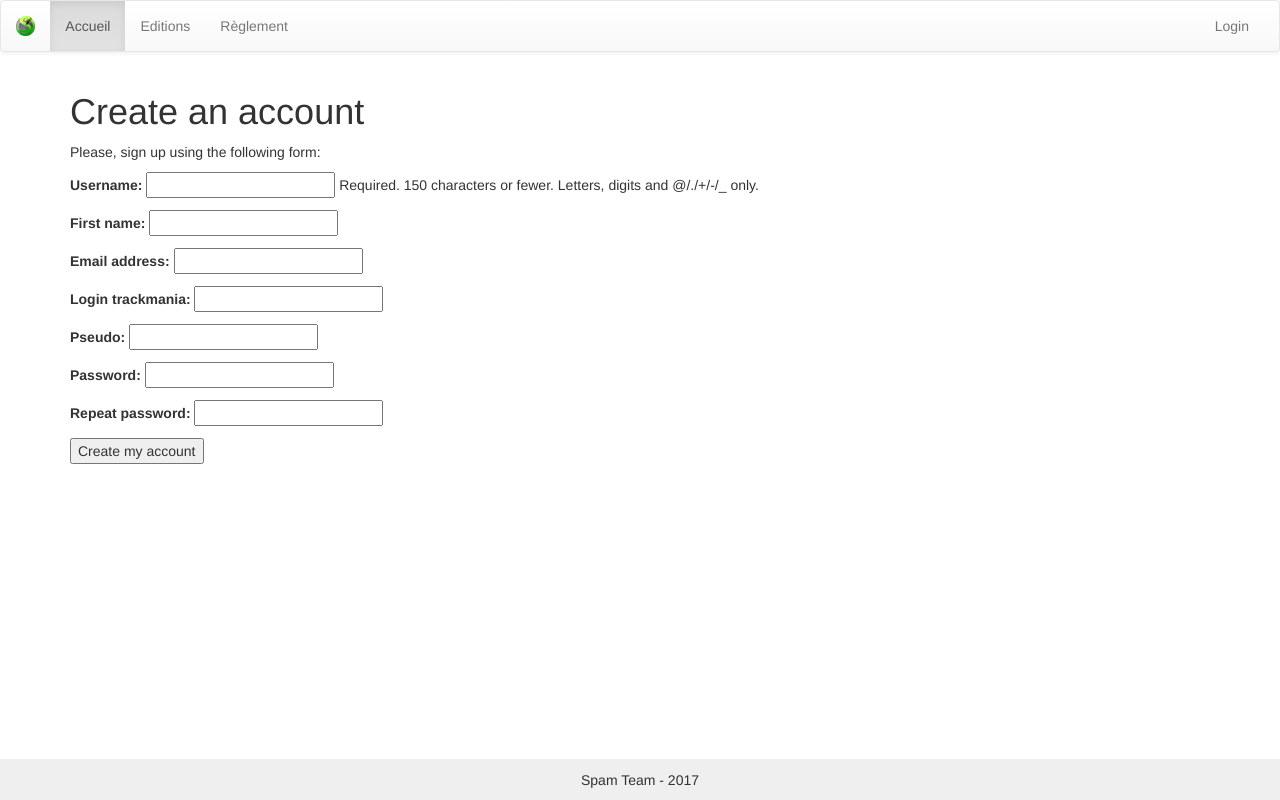
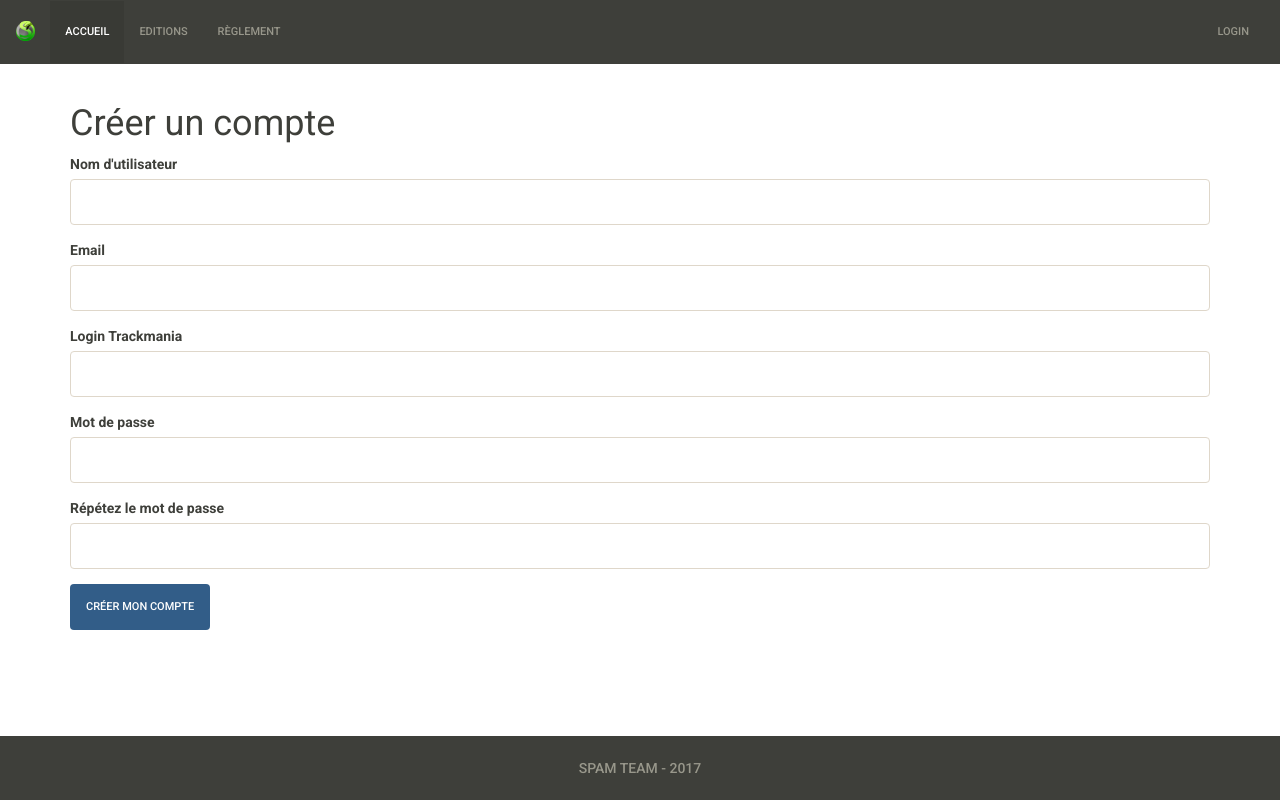
Before and after one commit to fjouatte/spc, a Django app: page /register/ in a window 1280 px wide. Run offline with Django 3.2, Linux system fonts and the light colour scheme; some libraries are stand-ins or nearby versions.

Commit message:
many changes

```diff
--- a/spc/forms.py
+++ b/spc/forms.py
@@ -2,6 +2,14 @@
 from django.contrib import admin
 from spc.models import Rule, User
 from tinymce.widgets import TinyMCE
+
+
+class UnsubscribeForm(forms.Form):
+    edition_id = forms.CharField()
+
+
+class SubscribeForm(forms.Form):
+    edition_id = forms.CharField()
 
 
 class LoginForm(forms.Form):
@@ -15,19 +23,19 @@
 
     class Meta:
         model = User
-        fields = ('username', 'first_name', 'email', 'login_trackmania', 'pseudo')
+        fields = ('username', 'first_name', 'email', 'login_trackmania')
 
     def clean_password2(self):
         cd = self.cleaned_data
         if cd['password'] != cd['password2']:
-            raise forms.ValidationError('Passwords don\'t match.')
+            raise forms.ValidationError('Le mots de passe ne correspondent pas')
         return cd['password2']
 
 
 class UserEditForm(forms.ModelForm):
     class Meta:
         model = User
-        fields = ('first_name', 'last_name', 'email')
+        fields = ('email', 'login_trackmania')
 
 
 class RuleForm(forms.ModelForm):
--- a/spc/models.py
+++ b/spc/models.py
@@ -7,7 +7,6 @@
 
 class User(AbstractUser):
     login_trackmania = models.CharField(max_length=64)
-    pseudo = models.CharField(max_length=64)
 
 
 class Edition(models.Model):
--- a/spc/static/css/custom.css
+++ b/spc/static/css/custom.css
@@ -1,5 +1,9 @@
 .logo {
     height: 100%;
+}
+
+.navbar {
+    border-radius: 0 !important;
 }
 
 html {
@@ -10,19 +14,31 @@
 body {
     position: relative;
     margin: 0;
-    padding-bottom: 8rem;
+    padding-bottom: 12rem;
     min-height: 100%;
-    font-family: "Helvetica Neue", Arial, sans-serif;
+}
+
+.center {
+    display: table-cell;
+    vertical-align: middle;
 }
 
 .footer {
+    height: 64px;
     position: absolute;
     right: 0;
     bottom: 0;
     left: 0;
     padding: 1rem;
-    background-color: #efefef;
+    background-color: #3e3f3a;
     text-align: center;
+    font-family: "Roboto","Helvetica Neue",Helvetica,Arial,sans-serif;
+    font-size: 14px;
+    color: #98978b;
+    text-transform: uppercase;
+    font-weight: 500;
+    display: table;
+    width: 100%;
 }
 
 .joueurs {
@@ -32,7 +48,8 @@
 .box-shadow {
     background-color: white;
     box-shadow: 1px 1px 5px #bbbbbb;
-    padding: 1%;
+    padding: 2%;
+    border-radius: 5px;
 }
 
 .maps {
--- a/spc/templates/spc/base.html
+++ b/spc/templates/spc/base.html
@@ -9,6 +9,7 @@
         <title>Spam Championship</title>
         <link rel="stylesheet" href="http://fonts.googleapis.com/icon?family=Material+Icons">
         <link rel="stylesheet" type="text/css" href="{% static "/css/custom.css" %}">
+        <link rel="stylesheet" type="text/css" href="{% static "/css/bootstrap.min.css" %}">
     </head>
     <body>
     <nav class="navbar navbar-default">
@@ -52,17 +53,12 @@
     </div>
 
     <footer class="footer">
-        <div class="container">
-            <center><span style="vertical-align: middle;">Spam Team - 2017</span></center>
+        <div class="container center">
+            <span>Spam Team - 2017</span></center>
         </div>
     </footer>
 
     <script src="https://ajax.googleapis.com/ajax/libs/jquery/3.1.1/jquery.min.js"></script>
-    <!-- Latest compiled and minified CSS -->
-    <link rel="stylesheet" href="https://maxcdn.bootstrapcdn.com/bootstrap/3.3.7/css/bootstrap.min.css" integrity="sha384-BVYiiSIFeK1dGmJRAkycuHAHRg32OmUcww7on3RYdg4Va+PmSTsz/K68vbdEjh4u" crossorigin="anonymous">
-    <!-- Optional theme -->
-    <link rel="stylesheet" href="https://maxcdn.bootstrapcdn.com/bootstrap/3.3.7/css/bootstrap-theme.min.css" integrity="sha384-rHyoN1iRsVXV4nD0JutlnGaslCJuC7uwjduW9SVrLvRYooPp2bWYgmgJQIXwl/Sp" 		crossorigin="anonymous">
-    <!-- Latest compiled and minified JavaScript -->
     <script src="https://maxcdn.bootstrapcdn.com/bootstrap/3.3.7/js/bootstrap.min.js" integrity="sha384-Tc5IQib027qvyjSMfHjOMaLkfuWVxZxUPnCJA7l2mCWNIpG9mGCD8wGNIcPD7Txa" crossorigin="anonymous"></script>
     </body>
 </html>
--- a/spc/templates/spc/register.html
+++ b/spc/templates/spc/register.html
@@ -1,13 +1,33 @@
 {% extends "spc/base.html" %}
 
-{% block title %}Create an account{% endblock %}
+{% block title %}Créer un compte{% endblock %}
 
 {% block content %}
-    <h1>Create an account</h1>
-    <p>Please, sign up using the following form:</p>
+
+    <h1>Créer un compte</h1>
     <form action="." method="post">
-        {{ user_form.as_p }}
-        {% csrf_token %}
-        <p><input type="submit" value="Create my account"></p>
+	{% csrf_token %}
+        <div class="form-group">
+            <label for="id_username">Nom d'utilisateur</label>
+            <input type="text" id="id_username" class="form-control" name="username"/>
+        </div>
+        <div class="form-group">
+            <label>Email</label>
+            <input type="email" id="id_email" class="form-control" name="email"/>
+        </div>
+	<div class="form-group">
+            <label>Login Trackmania</label>
+            <input type="text" id="id_login_trackmania" class="form-control" name="login_trackmania"/>
+        </div>
+	<div class="form-group">
+            <label>Mot de passe</label>
+            <input type="password" id="id_password" class="form-control" name="password"/>
+        </div>
+	<div class="form-group">
+            <label>Répétez le mot de passe</label>
+            <input type="password" id="id_password2" class="form-control" name="password2"/>
+        </div>
+        <button type="submit" class="btn btn-primary">Créer mon compte</button>
     </form>
+
 {% endblock %}
--- a/spc/views.py
+++ b/spc/views.py
@@ -1,21 +1,51 @@
+# coding: utf-8
+
 from datetime import datetime
 from django.contrib import messages
 from django.contrib.auth import authenticate, login
 from django.contrib.auth.decorators import login_required
 from django.http import HttpResponse
-from django.shortcuts import render
+from django.shortcuts import render, redirect
 from django.views.generic import DetailView
-from spc.forms import LoginForm, UserRegistrationForm, UserEditForm
+from spc.forms import LoginForm, UserRegistrationForm, UserEditForm, SubscribeForm, UnsubscribeForm
 from spc.models import Edition, Rule
 
 
 def home(request):
     return render(request, 'spc/home.html', locals())
 
+@login_required
+def unsubscribe(request):
+    base_return_url = '/edition/'
+    if request.method == 'POST':
+        form = UnsubscribeForm(request.POST)
+        if form.is_valid():
+            cd = form.cleaned_data
+            edition = Edition.objects.get(id=int(cd.get('edition_id')))
+            edition.joueur_ids.remove(request.user.id)
+            edition.save()
+            return redirect(base_return_url+cd.get('edition_id'))
+
+
+@login_required
+def subscribe(request):
+    base_return_url = '/edition/'
+    if request.method == 'POST':
+        form = SubscribeForm(request.POST)
+        if form.is_valid():
+            cd = form.cleaned_data
+            edition = Edition.objects.get(id=int(cd.get('edition_id')))
+            edition.joueur_ids.add(request.user.id)
+            edition.save()
+            return redirect(base_return_url+cd.get('edition_id'))
+
+
 
 def rules(request):
     rule = Rule.objects.filter(active=True)
-    return render(request, 'spc/rules.html', {'rule': rule[0]})
+    if rule:
+        rule = rule[0]
+    return render(request, 'spc/rules.html', {'rule': rule})
 
 
 def editions(request):
@@ -44,9 +74,9 @@
                     login(request, user)
                     return render(request, 'spc/home.html', {})
                 else:
-                    return HttpResponse('Disabled account')
+                    return render(request, 'spc/login.html', {'form': form, 'error': u'Compte désactivé'})
             else:
-                return HttpResponse('Invalid login')
+                return render(request, 'spc/login.html', {'form': form, 'error': 'Utilisateur ou mot de passe erroné'})
     else:
         form = LoginForm()
     return render(request, 'spc/login.html', {'form': form})
@@ -59,7 +89,6 @@
 def register(request):
     if request.method == 'POST':
         user_form = UserRegistrationForm(request.POST)
-
         if user_form.is_valid():
             # Create a new user object but avoid saving it yet
             new_user = user_form.save(commit=False)
@@ -67,9 +96,9 @@
             new_user.set_password(user_form.cleaned_data['password'])
             # Save the User object
             new_user.save()
-            return render(request,
-                          'spc/register_done.html',
-                          {'new_user': new_user})
+            return render(
+                request, 'spc/register_done.html', {'new_user': new_user}
+            )
     else:
         user_form = UserRegistrationForm()
     return render(request, 'spc/register.html', {'user_form': user_form})
@@ -78,8 +107,7 @@
 @login_required
 def edit(request):
     if request.method == 'POST':
-        user_form = UserEditForm(instance=request.user,
-                                 data=request.POST)
+        user_form = UserEditForm(instance=request.user, data=request.POST)
         if user_form.is_valid():
             user_form.save()
             messages.success(request, 'Profile updated successfully')
@@ -95,3 +123,13 @@
     context_object_name = "edition"
     model = Edition
     template_name = "spc/edition.html"
+
+    def get_context_data(self, **kwargs):
+        # Call the base implementation first to get a context
+        context = super(LireEdition, self).get_context_data(**kwargs)
+        edition = context.get('edition')
+        subscribed_users_ids = [j.id for j in edition.joueur_ids.all()]
+        current_user_id = self.request.user.id
+        context['subscribed'] = current_user_id in subscribed_users_ids
+        context['user'] = self.request.user
+        return context
```
Also changed, not shown: spc/templates/spc/edit.html (+11 -6 lines), spc/templates/spc/edition.html (+14 -3 lines), spc/templates/spc/login.html (+12 -10 lines), spc/migrations/0001_initial.py, spc/migrations/0002_auto_20170129_1445.py (deleted).
